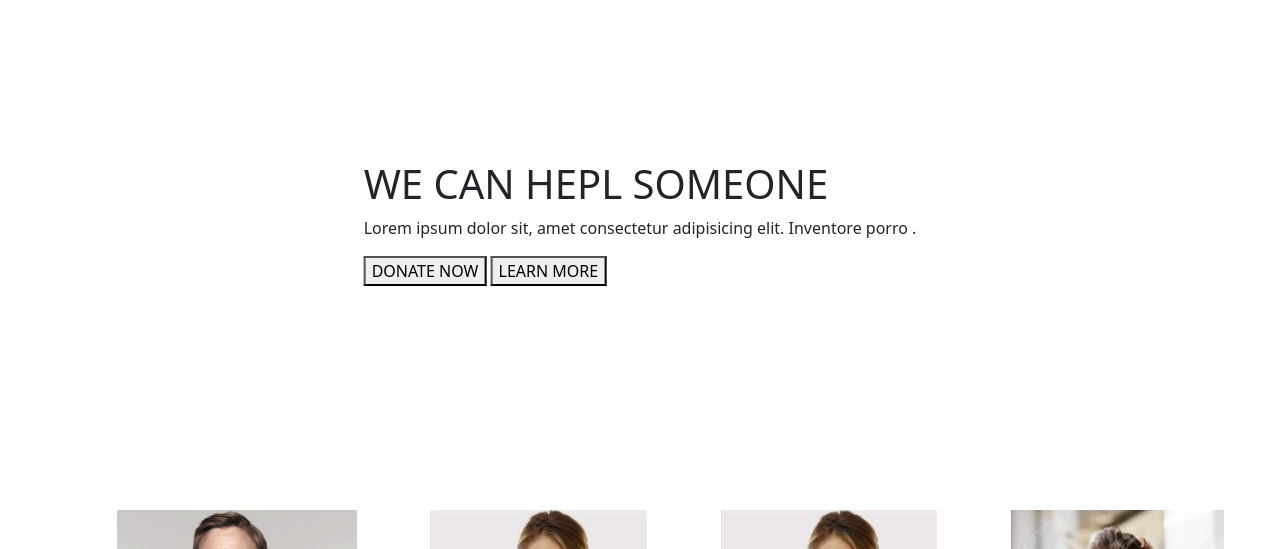
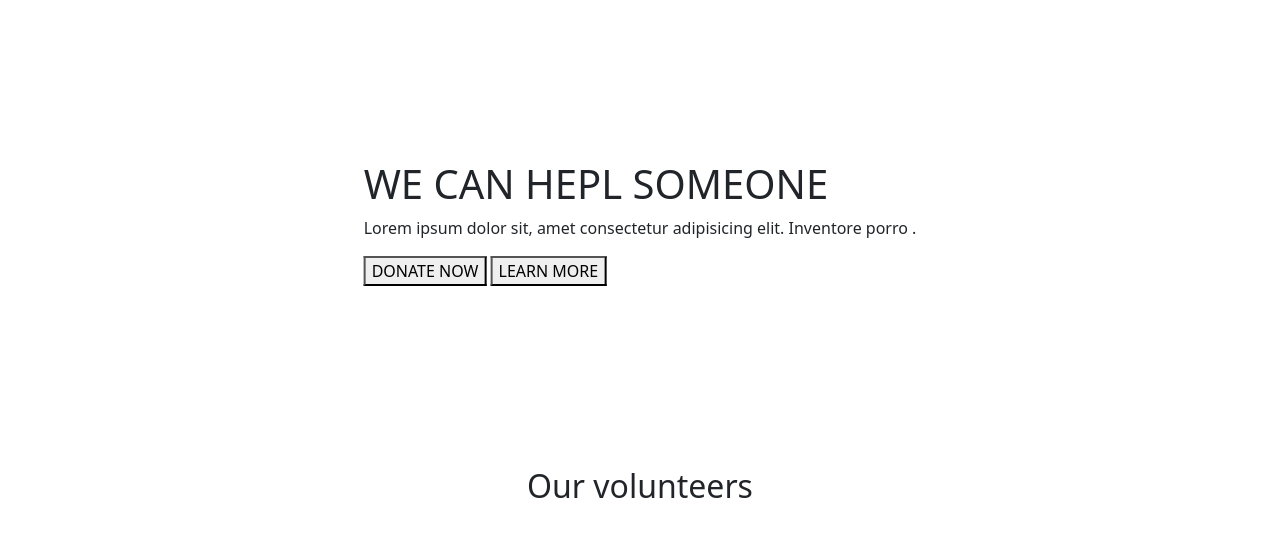
Before and after one commit to priyanka323/Grant-Foundation, a plain HTML site: page index.html in a window 1280 px wide. Shown: the part 189-738 px from the top of the page. Drawn offline with nearby package versions, Linux system fonts and the light colour scheme.

Commit message:
our volunteer text added

```diff
--- a/index.html
+++ b/index.html
@@ -88,7 +88,11 @@
             <button>LEARN MORE</button>
         </div>
     </div>
+    <div class="volt">
+        <h2>Our volunteers</h2>
+    </div>
     <div class="volunteers">
+
         <div>
             <img class="vol" src="./Images/img3.jpg" alt="hero img"/>
             <h3>abradf sasjhf</h3>
--- a/style.css
+++ b/style.css
@@ -89,6 +89,11 @@
 
 
 }
+.volt{
+    text-align: center;
+    padding: 1rem;
+    margin: auto;
+}
 
 .wps{
     width: 80%;
```
